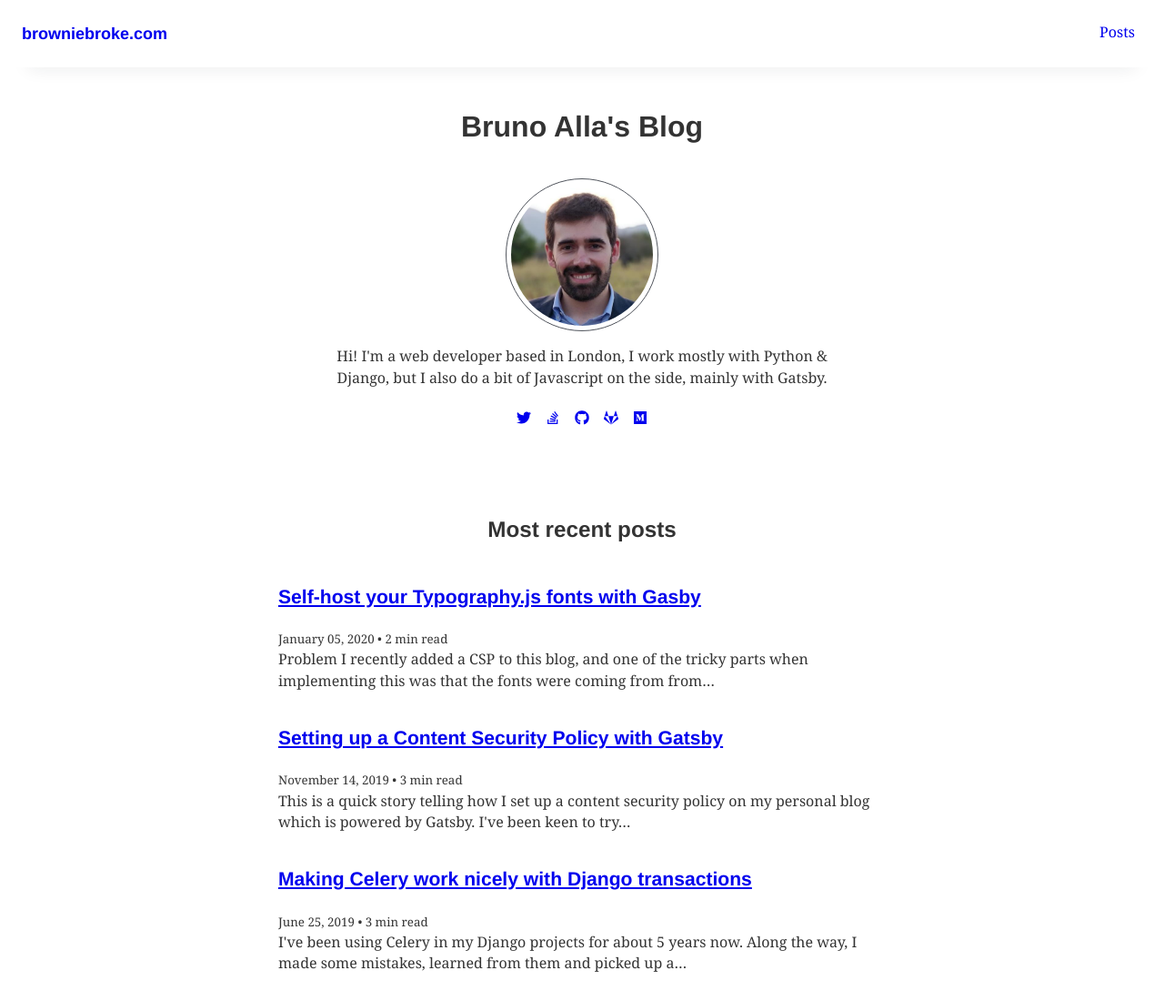
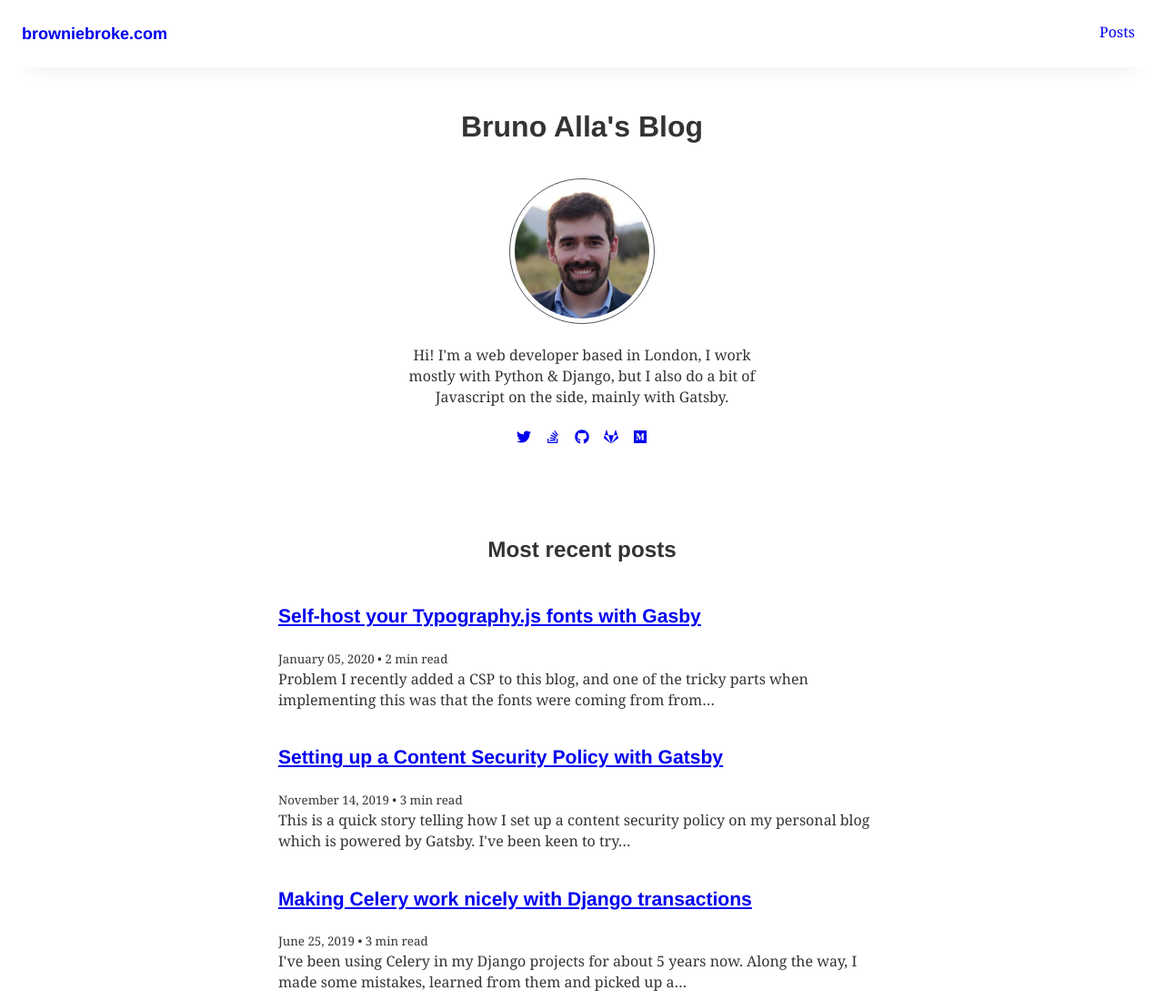
Before and after one commit to webstar-commit/gatsby-blog, a Gatsby site: page / in a window 1280 px wide. Shown: the top 1100 px of the page at 91% size. Built offline with nearby package versions, Linux system fonts and the light colour scheme; Gatsby itself is replaced by a stand-in of ours; some packages are replaced by stand-ins of ours; a web font is replaced by a local one.

Commit message:
Simplify styles for Index header section

```diff
--- a/src/components/avatar.js
+++ b/src/components/avatar.js
@@ -1,10 +1,9 @@
 import Img from 'gatsby-image'
 import React from 'react'
 import PropTypes from 'prop-types'
-import styled, { css } from 'styled-components'
+import styled from 'styled-components'
 
-const Wrapper = styled.div`
-  max-width: ${(props) => `${props.width}px;`}
+const AvatarStyles = styled.div`
   padding: 1rem;
 
   img {
@@ -12,18 +11,12 @@ const Wrapper = styled.div`
     border: 1px solid #51555d;
     border-radius: 50%;
   }
-  ${(props) =>
-    props.centered &&
-    css`
-      margin-left: auto;
-      margin-right: auto;
-    `}
 `
 
-const Avatar = ({ sharpImage, centered, width }) => (
-  <Wrapper centered={centered} width={width}>
-    <Img fluid={sharpImage} />
-  </Wrapper>
+const Avatar = ({ sharpImage }) => (
+  <AvatarStyles>
+    <Img fixed={sharpImage.fixed} />
+  </AvatarStyles>
 )
 
 Avatar.defaultProps = {
@@ -32,8 +25,6 @@ Avatar.defaultProps = {
 
 Avatar.propTypes = {
   sharpImage: PropTypes.object.isRequired,
-  width: PropTypes.number.isRequired,
-  centered: PropTypes.bool,
 }
 
 export default Avatar
--- a/src/pages/index.js
+++ b/src/pages/index.js
@@ -8,18 +8,25 @@ import Avatar from '../components/avatar'
 import PostsList from '../components/posts'
 import SocialLinks from '../components/social'
 
-const HeroSection = styled.section`
-  text-align: center;
-  padding: 3rem;
+const HeroSectionStyles = styled.section`
+  padding: 3rem 0;
   padding-top: 0;
+  display: flex;
+  flex-direction: column;
+  align-items: center;
 `
 
-const SectionTitle = styled.h2`
+const BioStyles = styled.p`
+  text-align: center;
+  max-width: 400px;
+`
+
+const SectionTitleStyles = styled.h2`
   text-align: center;
   margin: 3rem 0;
 `
 
-const SeeMoreStyle = styled.p`
+const SeeMoreStyles = styled.p`
   text-align: center;
   margin: 3rem;
 `
@@ -29,28 +36,24 @@ const IndexPage = ({ data }) => {
   return (
     <Layout>
       <SEO title="Home" />
-      <HeroSection>
+      <HeroSectionStyles>
         <h1>Bruno Alla's Blog</h1>
-        <Avatar
-          sharpImage={data.avatarImage.childImageSharp.fluid}
-          centered={true}
-          width={200}
-        />
-        <p>
+        <Avatar sharpImage={data.avatarImage.childImageSharp} />
+        <BioStyles>
           Hi! I'm a web developer based in London, I work mostly with Python &
           Django, but I also do a bit of Javascript on the side, mainly with
           Gatsby.
-        </p>
+        </BioStyles>
         <SocialLinks />
-      </HeroSection>
+      </HeroSectionStyles>
       <section>
-        <SectionTitle>Most recent posts</SectionTitle>
+        <SectionTitleStyles>Most recent posts</SectionTitleStyles>
 
         <PostsList posts={posts} />
 
-        <SeeMoreStyle>
+        <SeeMoreStyles>
           <Link to="/posts/">See more...</Link>
-        </SeeMoreStyle>
+        </SeeMoreStyles>
       </section>
     </Layout>
   )
@@ -77,8 +80,8 @@ export const pageQuery = graphql`
     }
     avatarImage: file(relativePath: { eq: "avatar.jpg" }) {
       childImageSharp {
-        fluid(maxWidth: 200) {
-          ...GatsbyImageSharpFluid
+        fixed(width: 160) {
+          ...GatsbyImageSharpFixed
         }
       }
     }
```
